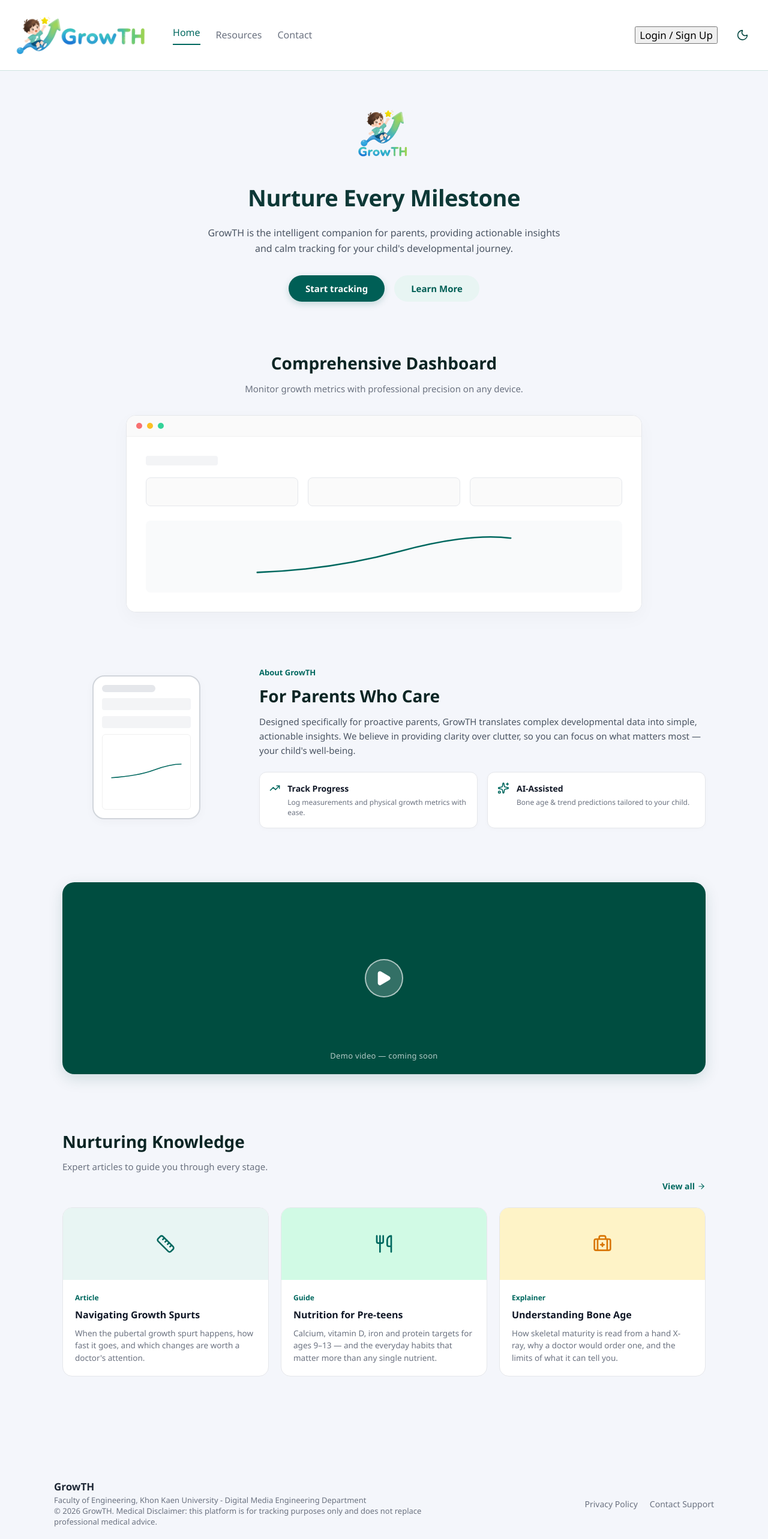
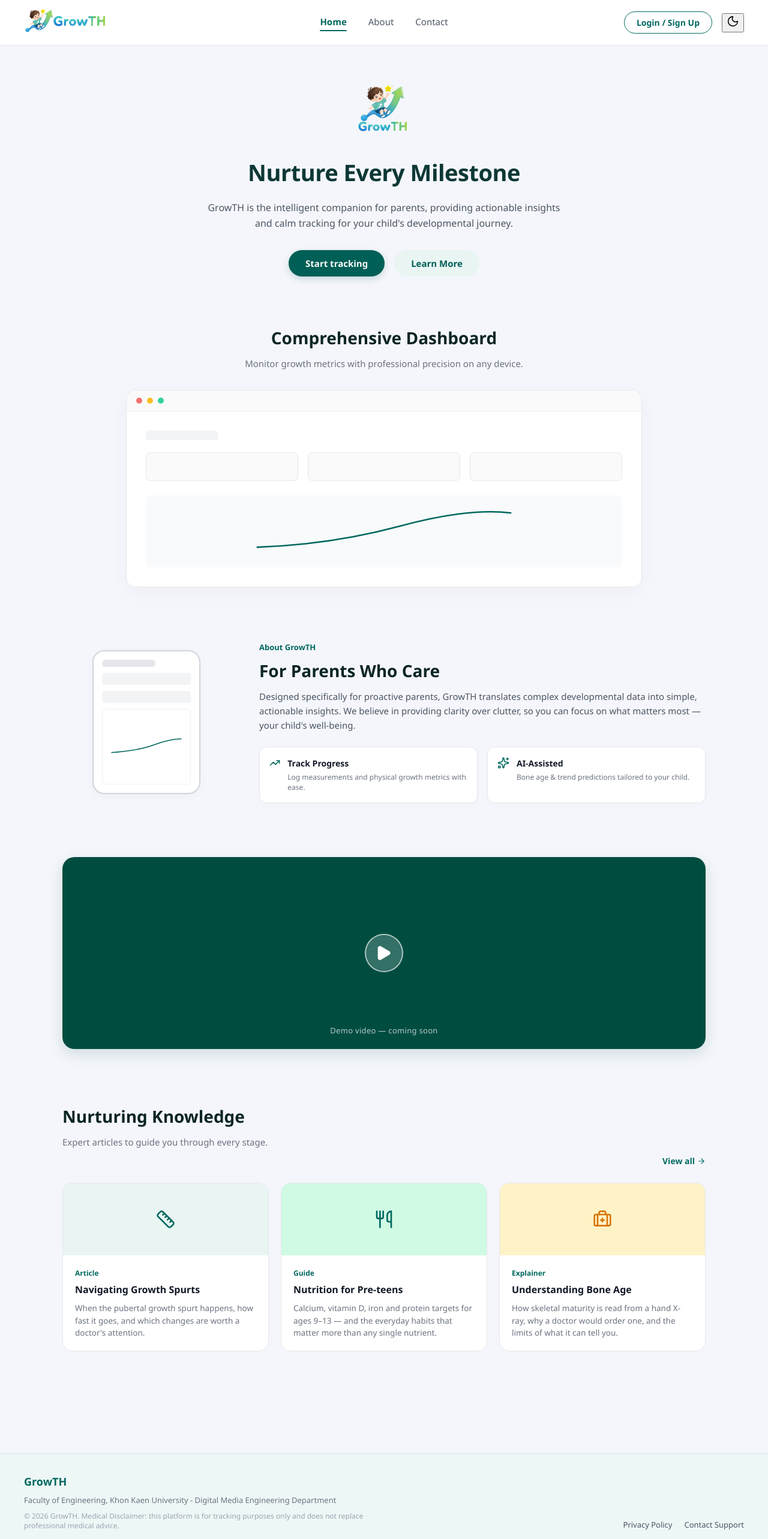
Before and after one commit to growthadminsupport-lang/studio5, a React app in the folder frontend/: page / in a window 1280 px wide. Shown: the top 2566 px of the page at 60% size. Built offline with nearby package versions, Linux system fonts and the light colour scheme; the HTML template or start-up script is replaced by a standard one.

Commit message:
homepagefix

```diff
--- a/frontend/src/App.css
+++ b/frontend/src/App.css
@@ -1,196 +1,57 @@
-.counter {
-  font-size: 16px;
-  padding: 5px 10px;
-  border-radius: 5px;
-  color: var(--accent);
-  background: var(--accent-bg);
-  border: 2px solid transparent;
-  transition: border-color 0.3s;
-  margin-bottom: 24px;
+import { Routes, Route } from "react-router-dom";
+import MainLayout from "./components/Layout/MainLayout";
+import HomePage from "./pages/HomePage";
+import AboutPage from "./pages/AboutPage";
+import LoginPage from "./pages/LoginPage";
+import RegisterPage from "./pages/RegisterPage";
+import ForgotPasswordPage from "./pages/ForgotPasswordPage";
+import DashboardPage from "./pages/DashboardPage";
+import GrowthPage from "./pages/GrowthPage";
+import PubertyPage from "./pages/PubertyPage";
+import BoneAgePage from "./pages/BoneAgePage";
+import KnowledgePage from "./pages/KnowledgePage";
+import ProfilePage from "./pages/ProfilePage";
+import PrivacyNoticePage from "./pages/PrivacyNoticePage";
+import TermsOfUsePage from "./pages/TermsOfUsePage";
+import ProtectedRoute from "./components/Auth/ProtectedRoute";
+import NotificationsPage from "./pages/NotificationsPage";
+import ArticlePage from "./pages/ArticlePage";
+import SettingsPage from "./pages/SettingsPage";
+import ContactPage from "./pages/ContactPage";
 
-  &:hover {
-    border-color: var(--accent-border);
-  }
-  &:focus-visible {
-    outline: 2px solid var(--accent);
-    outline-offset: 2px;
-  }
+function App() {
+  return (
+    <Routes>
+      {/* Public Pages */}
+      <Route element={<MainLayout />}>
+        <Route path="/" element={<HomePage />} />
+        <Route path="/about" element={<AboutPage />} />
+        <Route path="/contact" element={<ContactPage />} />
+        <Route path="/knowledge" element={<KnowledgePage />} />
+        <Route path="/knowledge/:slug" element={<ArticlePage />} />
+        <Route path="/privacy-notice" element={<PrivacyNoticePage />} />
+        <Route path="/terms" element={<TermsOfUsePage />} />
+      </Route>
+
+      {/* Standalone Auth Pages */}
+      <Route path="/login" element={<LoginPage />} />
+      <Route path="/register" element={<RegisterPage />} />
+      <Route path="/forgot-password" element={<ForgotPasswordPage />} />
+
+      {/* Protected App Pages */}
+      <Route element={<ProtectedRoute />}>
+        <Route element={<MainLayout />}>
+          <Route path="/dashboard" element={<DashboardPage />} />
+          <Route path="/growth" element={<GrowthPage />} />
+          <Route path="/puberty" element={<PubertyPage />} />
+          <Route path="/bone-age" element={<BoneAgePage />} />
+          <Route path="/profile" element={<ProfilePage />} />
+          <Route path="/notifications" element={<NotificationsPage />} />
+          <Route path="/settings" element={<SettingsPage />} />
+        </Route>
+      </Route>
+    </Routes>
+  );
 }
 
-.hero {
-  position: relative;
-
-  .base,
-  .framework,
-  .vite {
-    inset-inline: 0;
-    margin: 0 auto;
-  }
-
-  .base {
-    width: 170px;
-    position: relative;
-    z-index: 0;
-  }
-
-  .framework,
-  .vite {
-    position: absolute;
-  }
-
-  .framework {
-    z-index: 1;
-    top: 34px;
-    height: 28px;
-    transform: perspective(2000px) rotateZ(300deg) rotateX(44deg) rotateY(39deg)
-      scale(1.4);
-  }
-
-  .vite {
-    z-index: 0;
-    top: 107px;
-    height: 26px;
-    width: auto;
-    transform: perspective(2000px) rotateZ(300deg) rotateX(40deg) rotateY(39deg)
-      scale(0.8);
-  }
-}
-
-#center {
-  display: flex;
-  flex-direction: column;
-  gap: 25px;
-  place-content: center;
-  place-items: center;
-  flex-grow: 1;
-
-  @media (max-width: 1024px) {
-    padding: 32px 20px 24px;
-    gap: 18px;
-  }
-}
-
-#next-steps {
-  display: flex;
-  border-top: 1px solid var(--border);
-  text-align: left;
-
-  & > div {
-    flex: 1 1 0;
-    padding: 32px;
-    @media (max-width: 1024px) {
-      padding: 24px 20px;
-    }
-  }
-
-  .icon {
-    margin-bottom: 16px;
-    width: 22px;
-    height: 22px;
-  }
-
-  @media (max-width: 1024px) {
-    flex-direction: column;
-    text-align: center;
-  }
-}
-
-#docs {
-  border-right: 1px solid var(--border);
-
-  @media (max-width: 1024px) {
-    border-right: none;
-    border-bottom: 1px solid var(--border);
-  }
-}
-
-#next-steps ul {
-  list-style: none;
-  padding: 0;
-  display: flex;
-  gap: 8px;
-  margin: 32px 0 0;
-
-  .logo {
-    height: 18px;
-  }
-
-  a {
-    color: var(--text-h);
-    font-size: 16px;
-    border-radius: 6px;
-    background: var(--social-bg);
-    display: flex;
-    padding: 6px 12px;
-    align-items: center;
-    gap: 8px;
-    text-decoration: none;
-    transition: box-shadow 0.3s;
-
-    &:hover {
-      box-shadow: var(--shadow);
-    }
-    .button-icon {
-      height: 18px;
-      width: 18px;
-    }
-  }
-
-  @media (max-width: 1024px) {
-    margin-top: 20px;
-    flex-wrap: wrap;
-    justify-content: center;
-
-    li {
-      flex: 1 1 calc(50% - 8px);
-    }
-
-    a {
-      width: 100%;
-      justify-content: center;
-      box-sizing: border-box;
-    }
-  }
-}
-
-#spacer {
-  height: 88px;
-  border-top: 1px solid var(--border);
-  @media (max-width: 1024px) {
-    height: 48px;
-  }
-}
-
-.ticks {
-  position: relative;
-  width: 100%;
-
-  &::before,
-  &::after {
-    content: '';
-    position: absolute;
-    top: -4.5px;
-    border: 5px solid transparent;
-  }
-
-  &::before {
-    left: 0;
-    border-left-color: var(--border);
-  }
-  &::after {
-    right: 0;
-    border-right-color: var(--border);
-  }
-}
-
-[data-theme="dark"] {
-  --color-bg: #111827;
-  --color-card: #1f2937;
-  --color-primary: #2aa89a;
-  --color-primary-hover: #36b9aa;
-  --color-text: #f3f4f6;
-  --color-text-muted: #9ca3af;
-  --color-border: #374151;
-  --color-success-bg: #163b25;
-  --color-success-text: #6ee7b7;
-}
+export default App;
--- a/frontend/src/components/Layout/Footer.css
+++ b/frontend/src/components/Layout/Footer.css
@@ -1,66 +1,64 @@
-.site-footer {
-  background: #eaf7f0;
-  padding: 24px 20px;
+.gt-footer {
+  background-color: #edf7f6; /* Same soft mint background as Login Page */
+  border-top: 1px solid #d1eae5;
+  padding: 32px 40px;
+  color: #4b5563;
+  font-size: 13px;
 }
 
-.footer-content {
-  max-width: 1100px;
+.gt-footer-container {
+  max-width: 1200px;
   margin: 0 auto;
   display: flex;
   justify-content: space-between;
-  align-items: center; /* Vertically aligns right links with left text block */
+  align-items: flex-end;
   gap: 24px;
 }
 
-/* Left Section */
-.footer-left {
-  text-align: left;
+.gt-footer-brand {
+  max-width: 600px;
 }
 
-.footer-left h4 {
-  margin: 0 0 6px;
+.gt-footer-logo {
+  font-size: 18px;
+  font-weight: 700;
   color: #00685f;
-  font-size: 16px;
-  font-weight: 700;
+  margin: 0 0 6px 0;
 }
 
-.footer-left p {
-  margin: 0 0 4px;
-  font-size: 13px;
+.gt-footer-subtext {
+  margin: 0 0 8px 0;
   color: #6b7280;
-  max-width: 650px;
+}
+
+.gt-footer-disclaimer {
+  margin: 0;
+  color: #9ca3af;
+  font-size: 12px;
   line-height: 1.4;
 }
 
-/* Right Links Section */
-.footer-right {
+.gt-footer-links {
   display: flex;
-  align-items: center;
   gap: 20px;
   white-space: nowrap;
 }
 
-.footer-right a {
-  color: #6b7280; /* Light gray */
-  font-size: 14px;
+.gt-footer-links a {
+  color: #4b5563;
   text-decoration: none;
+  font-weight: 500;
   transition: color 0.2s ease;
 }
 
-.footer-right a:hover {
+.gt-footer-links a:hover {
   color: #00685f;
-  text-decoration: underline;
 }
 
-/* Mobile responsive */
+/* Responsive adjustment */
 @media (max-width: 768px) {
-  .footer-content {
+  .gt-footer-container {
     flex-direction: column;
     align-items: flex-start;
-    gap: 16px;
-  }
-
-  .footer-right {
-    flex-wrap: wrap;
   }
 }
--- a/frontend/src/components/Layout/Footer.jsx
+++ b/frontend/src/components/Layout/Footer.jsx
@@ -1,26 +1,25 @@
 import { Link } from "react-router-dom";
-import "./Footer.css"; // or your existing footer stylesheet
+import "./Footer.css";
 
 function Footer() {
   return (
-    <footer className="footer-container">
-      <div className="footer-content">
-        <div className="footer-left">
-          <strong className="footer-brand">GrowTH</strong>
-          <p className="footer-disclaimer">
+    <footer className="gt-footer">
+      <div className="gt-footer-container">
+        {/* Left Side: Brand & Disclaimer */}
+        <div className="gt-footer-brand">
+          <h3 className="gt-footer-logo">GrowTH</h3>
+          <p className="gt-footer-subtext">
             Faculty of Engineering, Khon Kaen University - Digital Media Engineering Department
-            <br />
+          </p>
+          <p className="gt-footer-disclaimer">
             © 2026 GrowTH. Medical Disclaimer: this platform is for tracking purposes only and does not replace professional medical advice.
           </p>
         </div>
 
-        <div className="footer-right">
-          <Link to="/privacy-notice" className="footer-link">
-            Privacy Policy
-          </Link>
-          <Link to="/contact" className="footer-link">
-            Contact Support
-          </Link>
+        {/* Right Side: Links */}
+        <div className="gt-footer-links">
+          <Link to="/privacy-notice">Privacy Policy</Link>
+          <Link to="/contact">Contact Support</Link>
         </div>
       </div>
     </footer>
--- a/frontend/src/components/Layout/Navbar.css
+++ b/frontend/src/components/Layout/Navbar.css
@@ -1,175 +1,81 @@
- .navbar {
-
-display: flex;
-
-align-items: center;
-
-justify-content: flex-start;
-
-
-
-padding: 16px 24px;
-
-min-height: 118px;
-
-
-
-background: white;
-
-border-bottom: 1px solid #cfe4e1;
-
-
-
-gap: 38px;
-
+.navbar {
+  display: flex;
+  align-items: center;
+  justify-content: space-between;
+  padding: 14px 40px;
+  background-color: #ffffff;
+  border-bottom: 1px solid #e5e7eb;
+  position: sticky;
+  top: 0;
+  z-index: 100;
 }
 
-
-
-.navbar-left {
-
-display: flex;
-
-align-items: center;
-
-gap: 30px;
-
+.navbar-brand {
+  display: flex;
+  align-items: center;
+  flex: 1;
 }
 
-
-
-.navbar-logo {
-
-display: flex;
-
-align-items: center;
-
-flex-shrink: 0;
-
+.navbar-logo img {
+  height: 40px;
+  width: auto;
 }
 
-
-
-.navbar-logo img {
-
-height: 64px;
-
-width: auto;
-
+.navbar-links {
+  display: flex;
+  align-items: center;
+  justify-content: center;
+  gap: 36px;
+  flex: 2;
 }
 
-
-
-.navbar-links {
-
-display: flex;
-
-align-items: center;
-
-gap: 26px;
-
+.navbar-links a {
+  text-decoration: none;
+  font-size: 15px;
+  font-weight: 500;
+  color: #4b5563;
+  transition: color 0.2s ease;
+  position: relative;
+  padding-bottom: 4px;
 }
 
-
-
-.navbar-links a {
-
-color: var(--color-text-muted);
-
-font-weight: 500;
-
-font-size: 16px;
-
-text-decoration: none;
-
+.navbar-links a:hover,
+.navbar-links a.active {
+  color: #00685f;
+  font-weight: 600;
 }
 
-
-
-.navbar-links a:hover {
-
-color: #00685f;
-
-text-decoration: none;
-
+.navbar-links a.active::after {
+  content: "";
+  position: absolute;
+  bottom: 0;
+  left: 0;
+  right: 0;
+  height: 2px;
+  background-color: #00685f;
+  border-radius: 2px;
 }
 
-
-
-.navbar-links a.active {
-
-color: #00685f;
-
-border-bottom: 2px solid #00685f;
-
-padding-bottom: 6px;
-
+.navbar-actions {
+  display: flex;
+  align-items: center;
+  justify-content: flex-end;
+  gap: 16px;
+  flex: 1;
 }
 
-
-
-.navbar-divider {
-
-width: 1px;
-
-height: 24px;
-
-background: #d1d5db;
-
-margin: 0 -4px;
-
+.login-btn-pill {
+  background: transparent;
+  color: #00685f;
+  border: 1.5px solid #00685f;
+  border-radius: 20px;
+  padding: 8px 20px;
+  font-size: 14px;
+  font-weight: 600;
+  cursor: pointer;
+  transition: all 0.2s ease;
 }
 
-
-
-.navbar-actions {
-
-display: flex;
-
-align-items: center;
-
-gap: 22px;
-
-margin-left: auto;
-
+.login-btn-pill:hover {
+  background-color: #e8f5f3;
 }
-
-
-
-.theme-button {
-
-display: flex;
-
-align-items: center;
-
-justify-content: center;
-
-
-
-width: 38px;
-
-height: 38px;
-
-padding: 0;
-
-
-
-background: transparent;
-
-border: none;
-
-
-
-color: #004640;
-
-cursor: pointer;
-
-}
-
-
-
-.theme-button:hover {
-
-color: #00685f;
-
-}
--- a/frontend/src/components/Layout/Navbar.jsx
+++ b/frontend/src/components/Layout/Navbar.jsx
@@ -12,11 +12,14 @@ function Navbar() {
 
   return (
     <nav className="navbar">
-      <div className="navbar-left">
+      {/* Left: Brand Logo */}
+      <div className="navbar-brand">
         <Link to={user ? "/dashboard" : "/"} className="navbar-logo">
           <img src={logo} alt="GrowTH" />
         </Link>
+      </div>
 
+      {/* Center: Navigation Links */}
       <div className="navbar-links">
         {user ? (
           <>
@@ -31,13 +34,13 @@ function Navbar() {
         ) : (
           <>
             <NavLink to="/">Home</NavLink>
-              <NavLink to="/knowledge">Resources</NavLink>
+            <NavLink to="/about">About</NavLink>
             <NavLink to="/contact">Contact</NavLink>
           </>
         )}
       </div>
-      </div>
 
+      {/* Right: Actions */}
       <div className="navbar-actions">
         {user ? (
           <>
```
Also changed, not shown: frontend/src/pages/HomePage.jsx (+14 -5 lines). Lines whose indentation alone changed are shown as unchanged.
